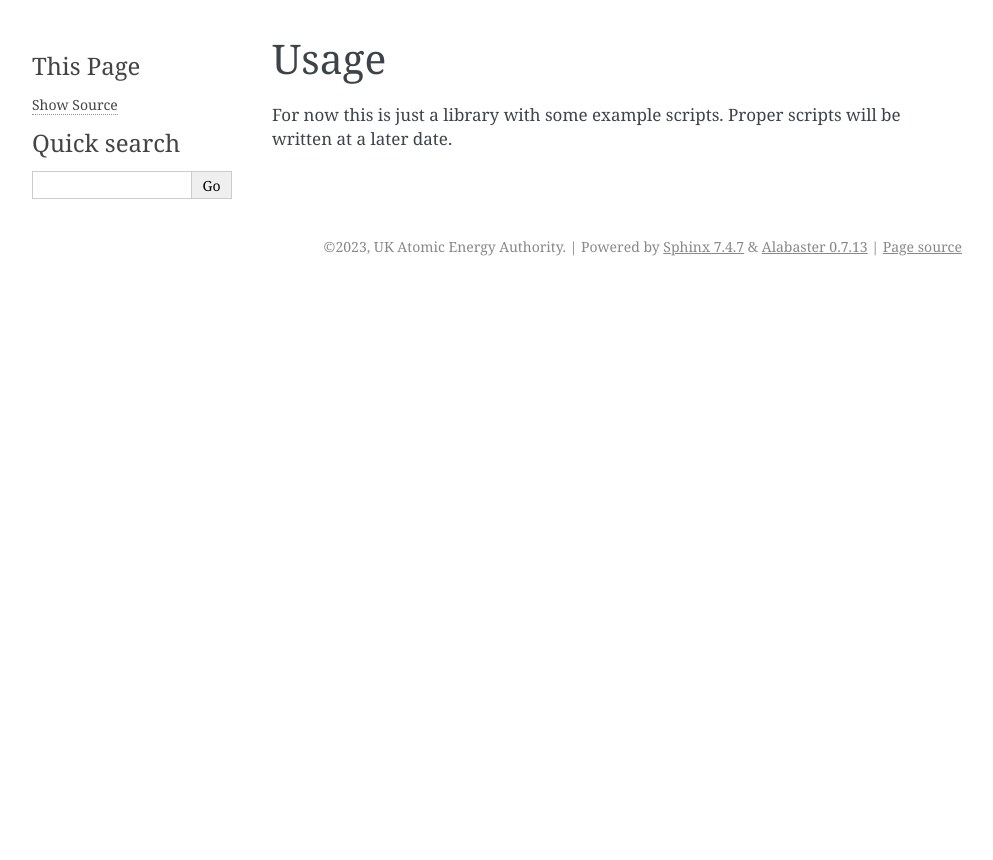
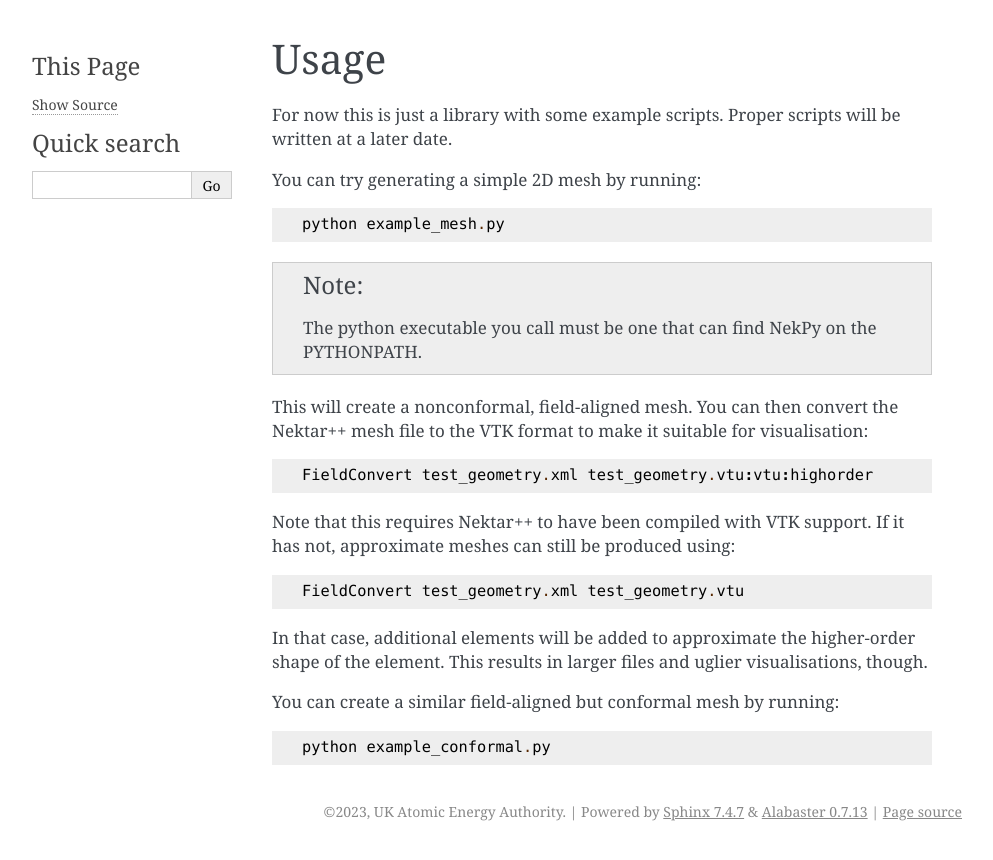
Before and after one commit to ExCALIBUR-NEPTUNE/NESO-fame, a Sphinx documentation site: the page built from docs/source/usage.rst, in a window 1280 px wide. Shown: the top 860 px of the page, without its empty margins (148-1141 px from the left). Built offline with Sphinx 7.4.7, drawn with Linux system fonts in a browser that asks for light colours.

Commit message:
Expanded documentation

```diff
--- a/docs/source/conf.py
+++ b/docs/source/conf.py
@@ -12,8 +12,6 @@
 
 import os
 import sys
-sys.path.insert(0, os.path.abspath('../..'))
-print(sys.path)
 
 # -- Project information -----------------------------------------------------
 
--- a/docs/source/index.rst
+++ b/docs/source/index.rst
@@ -5,6 +5,10 @@
 
 Welcome to NESO-fame's documentation!
 =====================================
+
+The Field-Aligned Mesh Extrusion (fame) tool generates meshes for
+Tokamaks with elements aligned with magnetic field lines. Currently
+this work is highly experimental.
 
 .. toctree::
    :maxdepth: 2
--- a/docs/source/usage.rst
+++ b/docs/source/usage.rst
@@ -3,3 +3,29 @@ Usage
 
 For now this is just a library with some example scripts. Proper
 scripts will be written at a later date.
+
+You can try generating a simple 2D mesh by running::
+
+  python example_mesh.py
+
+.. note::
+   The python executable you call must be one that can find NekPy on
+   the PYTHONPATH.
+
+This will create a nonconformal, field-aligned mesh. You can then
+convert the Nektar++ mesh file to the VTK format to make it suitable for visualisation::
+
+  FieldConvert test_geometry.xml test_geometry.vtu:vtu:highorder
+
+Note that this requires Nektar++ to have been compiled with VTK
+support. If it has not, approximate meshes can still be produced using::
+
+  FieldConvert test_geometry.xml test_geometry.vtu
+
+In that case, additional elements will be added to approximate the
+higher-order shape of the element. This results in larger files and
+uglier visualisations, though.
+
+You can create a similar field-aligned but conformal mesh by running::
+
+  python example_conformal.py
```
Also changed, not shown: README.md (+15 -8 lines), docs/source/installation.rst (+10 -3 lines), 1 other file.
